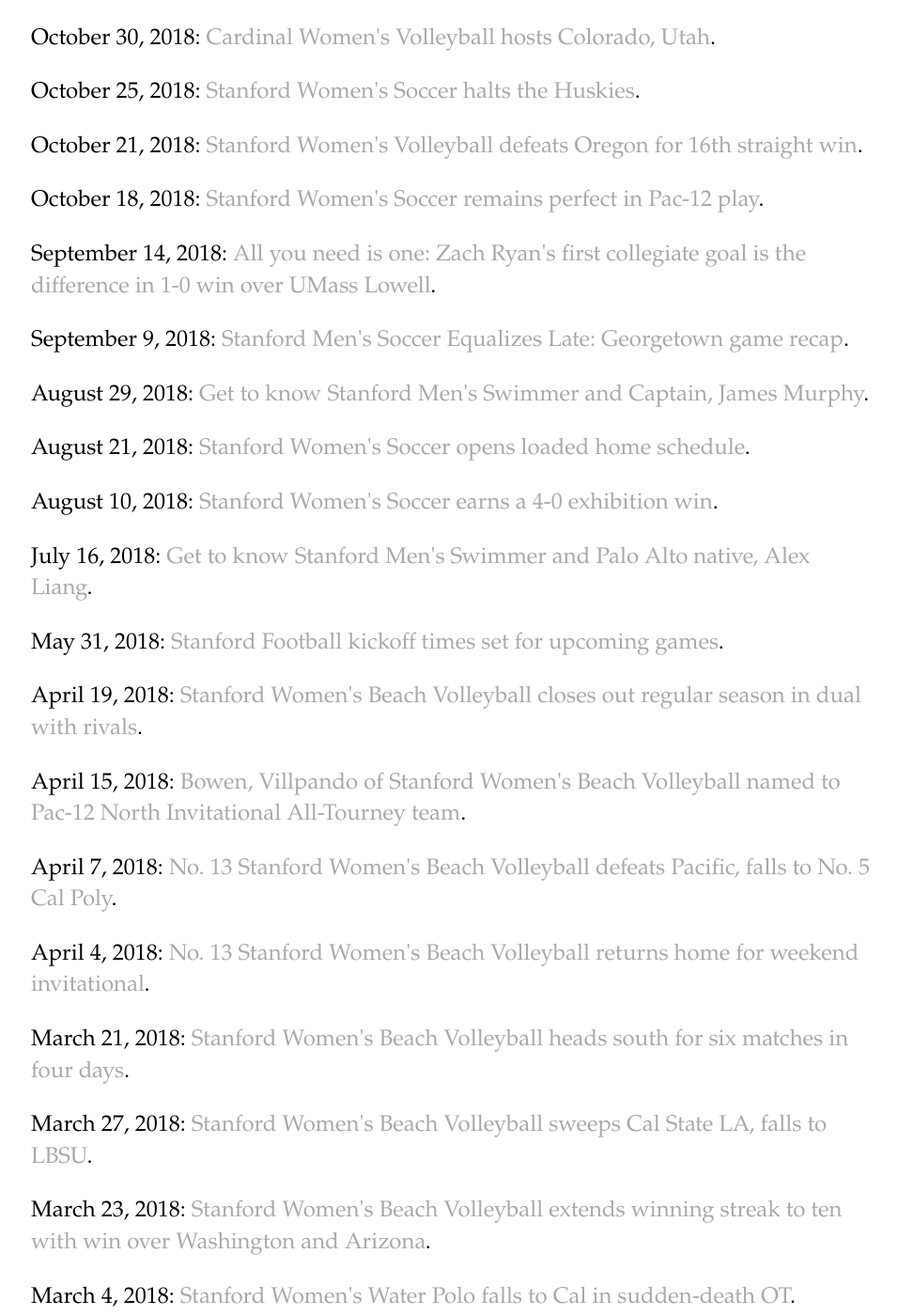
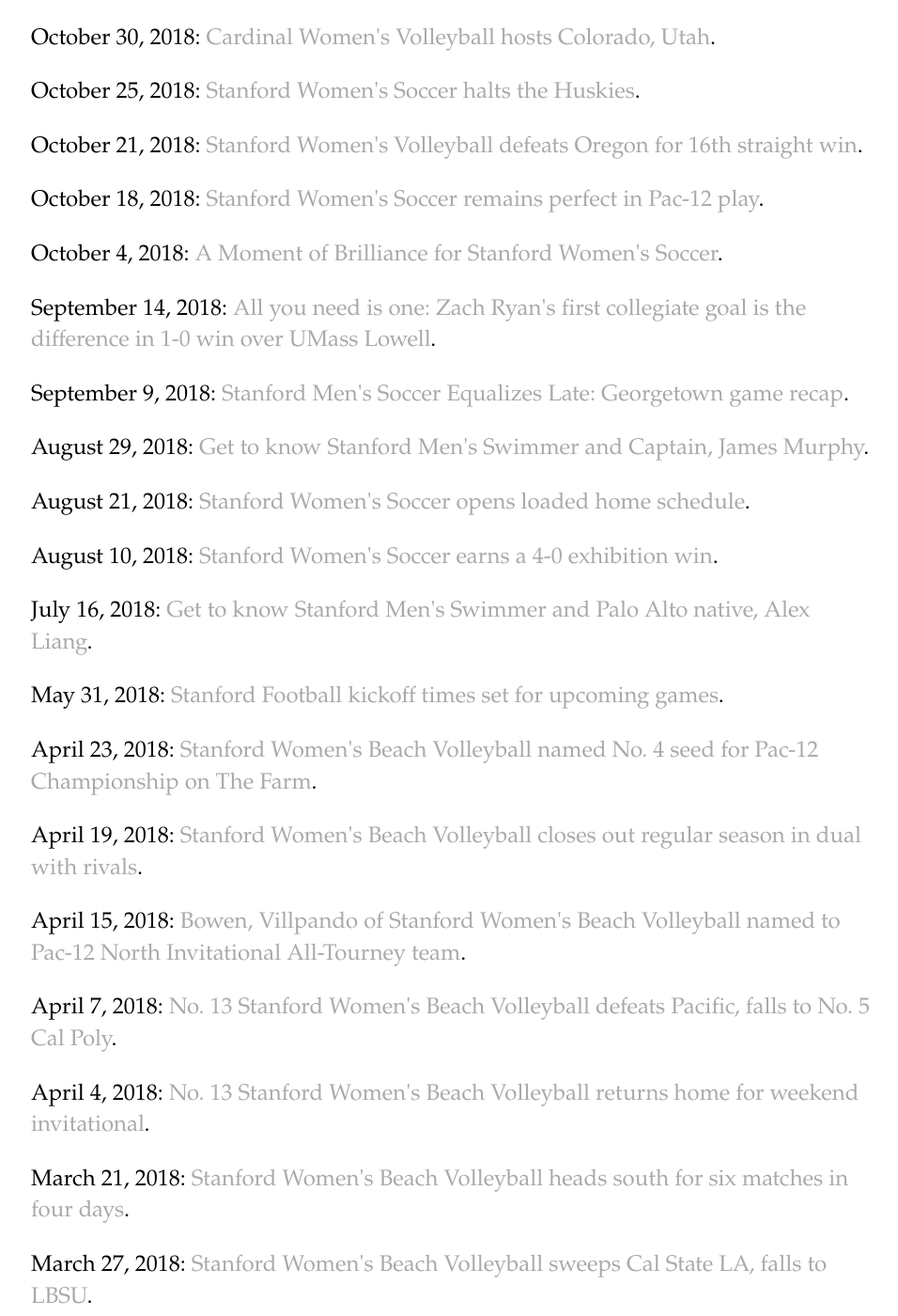
Before and after one commit to echang17/echang17.github.io, a Jekyll site: the page built from links_full/index.html, in a window 1280 px wide and 1400 px high, scrolled down 1149 px. Shown: the whole window at 94% size, without its empty margins (159-1115 px from the left). Built offline with Jekyll 4.4.1, drawn with Linux system fonts in a browser that asks for light colours; some of the changed text lies outside the part shown.

Commit message:
Update index.html

```diff
--- a/links_full/index.html
+++ b/links_full/index.html
@@ -23,6 +23,7 @@
     <p>October 25, 2018: <a href="https://gostanford.com/news/2018/10/25/womens-soccer-huskies-halted.aspx">Stanford Women's Soccer halts the Huskies</a>.</p>
     <p>October 21, 2018: <a href="https://gostanford.com/news/2018/10/21/womens-volleyball-card-flies-higher.aspx">Stanford Women's Volleyball defeats Oregon for 16th straight win</a>.</p>
     <p>October 18, 2018: <a href="https://gostanford.com/news/2018/10/18/womens-soccer-perfect-in-pac-12-play.aspx?path=wsoc">Stanford Women's Soccer remains perfect in Pac-12 play</a>.</p>
+    <p>October 4, 2018: <a href="https://gostanford.com/news/2018/10/4/womens-soccer-amoment-of-brilliance.aspx">A Moment of Brilliance for Stanford Women's Soccer</a>.</p>
     <p>September 14, 2018: <a href="https://gostanford.com/news/2018/9/15/mens-soccer-all-you-need-is-one.aspx?path=msoc">All you need is one: Zach Ryan's first collegiate goal is the difference in 1-0 win over UMass Lowell</a>.</p>
     <p>September 9, 2018: <a href="https://gostanford.com/news/2018/9/3/mens-soccer-cardinal-equalizes-late.aspx">Stanford Men's Soccer Equalizes Late: Georgetown game recap</a>.</p>
     <p>August 29, 2018: <a href="https://gostanford.com/news/2018/8/29/mens-swimming-diving-on-the-blocks-james-murphy.aspx">Get to know Stanford Men's Swimmer and Captain, James Murphy</a>.</p>
@@ -30,6 +31,7 @@
     <p>August 10, 2018: <a href="https://gostanford.com/news/2018/8/10/womens-soccer-cardinal-cruises.aspx">Stanford Women's Soccer earns a 4-0 exhibition win</a>.</p>
     <p>July 16, 2018: <a href="https://gostanford.com/news/2018/7/12/mens-swimming-diving-on-the-blocks-alex-liang.aspx">Get to know Stanford Men's Swimmer and Palo Alto native, Alex Liang</a>.</p>
     <p>May 31, 2018: <a href="https://gostanford.com/news/2018/5/30/football-start-times-revealed.aspx">Stanford Football kickoff times set for upcoming games</a>.</p>
+    <p>April 23, 2018: <a href="http://gostanford.com/news/2018/4/23/beach-volleyball-pac-12-field-set.aspx">Stanford Women's Beach Volleyball named No. 4 seed for Pac-12 Championship on The Farm</a>.</p>
     <p>April 19, 2018: <a href="http://gostanford.com/news/2018/4/19/beach-volleyball-big-spike-in-berkeley.aspx">Stanford Women's Beach Volleyball closes out regular season in dual with rivals</a>.</p>
     <p>April 15, 2018: <a href="http://gostanford.com/news/2018/4/15/beach-volleyball-sweep-in-seattle.aspx">Bowen, Villpando of Stanford Women's Beach Volleyball named to Pac-12 North Invitational All-Tourney team</a>.</p>
     <p>April 7, 2018: <a href="http://gostanford.com/news/2018/4/7/beach-volleyball-split-to-start.aspx">No. 13 Stanford Women's Beach Volleyball defeats Pacific, falls to No. 5 Cal Poly</a>.</p>
@@ -38,6 +40,7 @@
     <p>March 27, 2018: <a href="http://gostanford.com/news/2018/3/27/beach-volleyball-card-closes-socal-swing.aspx">Stanford Women's Beach Volleyball sweeps Cal State LA, falls to LBSU</a>.</p>
     <p>March 23, 2018: <a href="http://gostanford.com/news/2018/3/24/beach-volleyball-stanford-stays-hot.aspx">Stanford Women's Beach Volleyball extends winning streak to ten with win over Washington and Arizona</a>.</p>
     <p>March 4, 2018: <a href="http://gostanford.com/news/2018/3/4/womens-water-polo-card-dealt-first-loss.aspx">Stanford Women's Water Polo falls to Cal in sudden-death OT</a>.</p>
+    <p>March 3, 2018: <a href="http://gostanford.com/news/2018/3/1/womens-water-polo-mpsf-opener.aspx">MPSF Opener Preview for Stanford Women's Water Polo</a>.</p>
     <p>February 21, 2018: <a href="https://gostanford.com/news/2018/2/21/womens-swimming-diving-postseason-underway.aspx">Stanford Women's Swimming and Diving starts Pac-12 Championships with two second-place finishes</a>.</p>
     <p>February 1, 2018: <a href="http://gostanford.com/news/2018/2/1/mens-swimming-diving-stanford-earns-academic-honor.aspx?path=mswim">Stanford Men's Swimming and Diving Earns Academic Honor</a>.</p>
 <h2>Photos featured in the Stanford Daily</h2>
```
